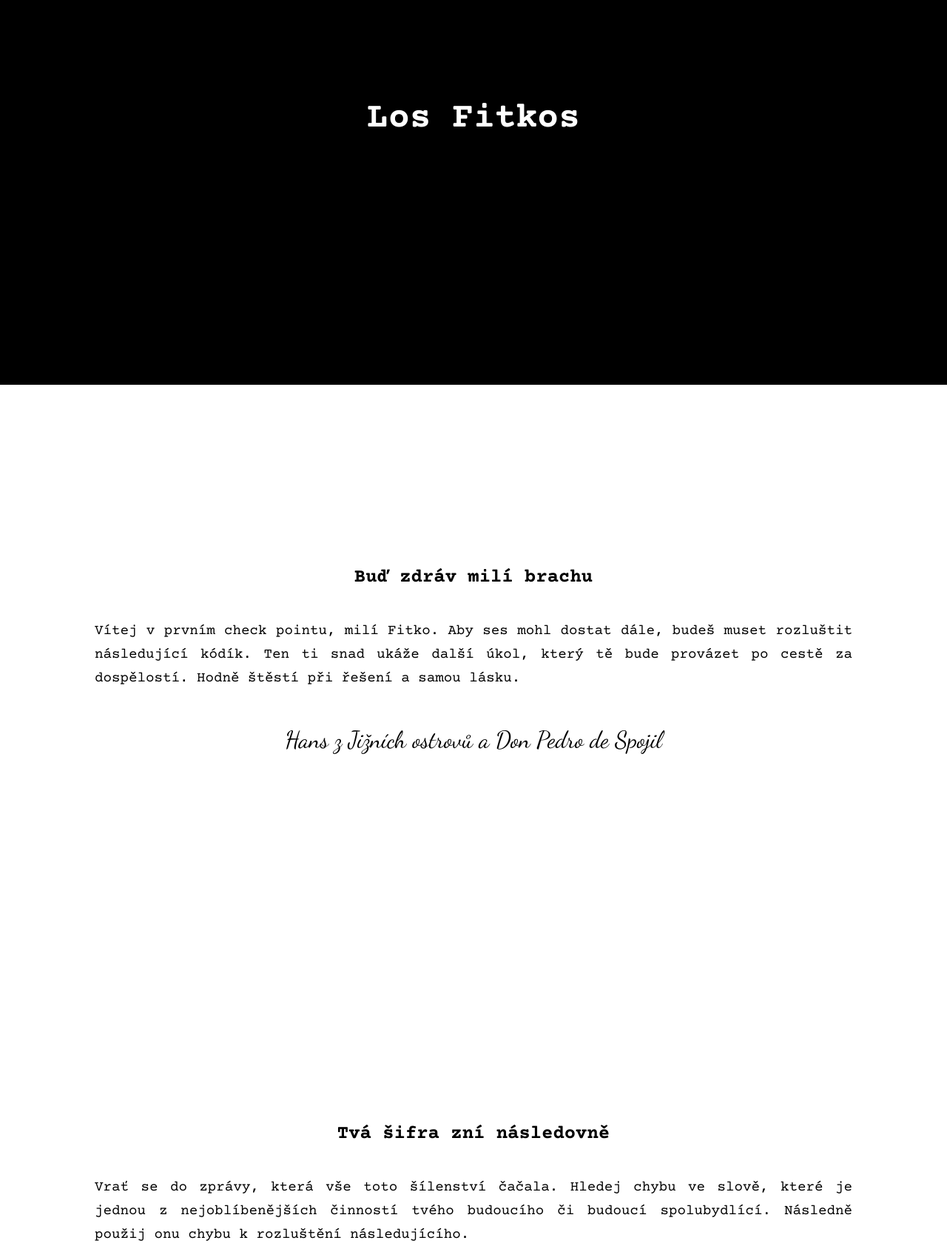
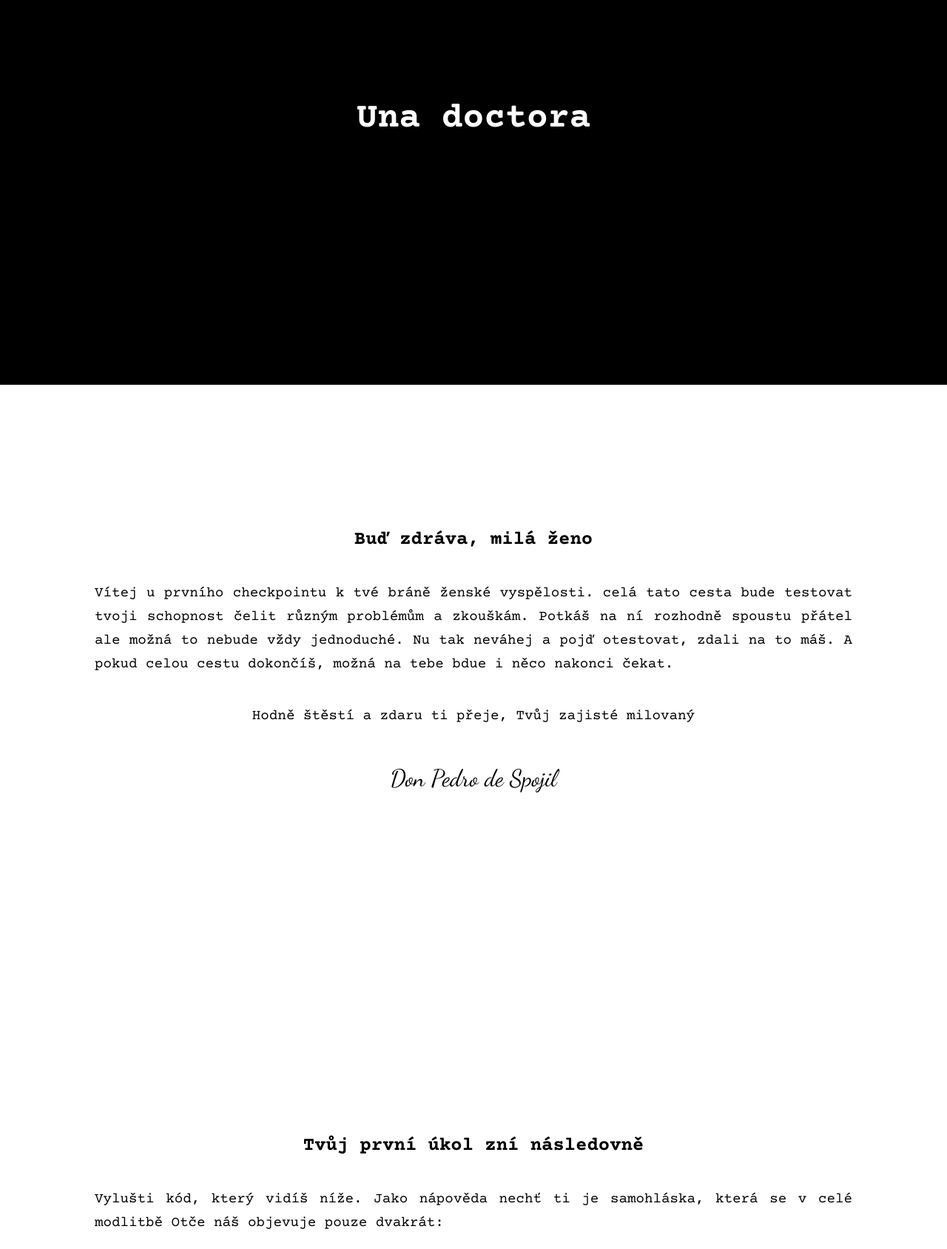
Before and after one commit to petrkucerak/eldxke, a plain HTML site: page index.html in a window 1280 px wide. Shown: the part 200-1888 px from the top of the page at 74% size. Drawn offline with nearby package versions, Linux system fonts and the light colour scheme.

Commit message:
upload project

```diff
--- a/index.html
+++ b/index.html
@@ -4,20 +4,21 @@
     <meta charset="UTF-8">
     <meta name="viewport" content="width=device-width, initial-scale=1.0">
     <link rel="stylesheet" href="style.css">
-    <title>Los Fitkos</title>
+    <title>Una doctora</title>
 </head>
 <body>
     <header>
-        <h1>Los Fitkos</h1>
+        <h1>Una doctora</h1>
     </header>
     <section>
-        <h2>Buď zdráv milí brachu</h2>
-        <p>Vítej v prvním check pointu, milí Fitko. Aby ses mohl dostat dále, budeš muset rozluštit následující kódík. Ten ti snad ukáže další úkol, který tě bude provázet po cestě za dospělostí. Hodně štěstí při řešení a samou lásku.</p>
-        <p id="signature">Hans z Jižních ostrovů a Don Pedro de Spojil</p>
+        <h2>Buď zdráva, milá ženo</h2>
+        <p>Vítej u prvního checkpointu k tvé bráně ženské vyspělosti. celá tato cesta bude testovat tvoji schopnost čelit různým problémům a zkouškám. Potkáš na ní rozhodně spoustu přátel ale možná to nebude vždy jednoduché. Nu tak neváhej a pojď otestovat, zdali na to máš. A pokud celou cestu dokončíš, možná na tebe bdue i něco nakonci čekat.</p>
+        <p>Hodně štěstí a zdaru ti přeje, Tvůj zajisté milovaný</p>
+        <p id="signature">Don Pedro de Spojil</p>
     </section>
     <section class="grey">
-        <h2>Tvá šifra zní následovně</h2>
-        <p>Vrať se do zprávy, která vše toto šílenství čačala. Hledej chybu ve slově, které je jednou z nejoblíbenějších činností tvého budoucího či budoucí spolubydlící. Následně použij onu chybu k rozluštění následujícího.</p>
+        <h2>Tvůj první úkol zní následovně</h2>
+        <p>Vylušti kód, který vidíš níže. Jako nápověda nechť ti je samohláska, která se v celé modlitbě Otče náš objevuje pouze dvakrát:</p>
         <p id="code">c0.0dccbdb - n; k.cyybccf - e</p>
     </section>
 </body>
--- a/style.scss
+++ b/style.scss
@@ -79,6 +79,15 @@ header{
 
         flex-direction: column;
         font-size: 3rem;
+        text-align: center;
+    }
+
+    @include for-size('tablet'){
+
+        h1{
+
+            font-size: 2rem;
+        }
     }
 }
 section{
@@ -109,6 +118,11 @@ h2{
 
     text-transform: uppercase;
     font-size: 2rem;
+
+    @include for-size('tablet'){
+
+        font-size: 1.5rem;
+    }
 }
 #signature{
 
```
Also changed, not shown: style.css, 2 other files.
